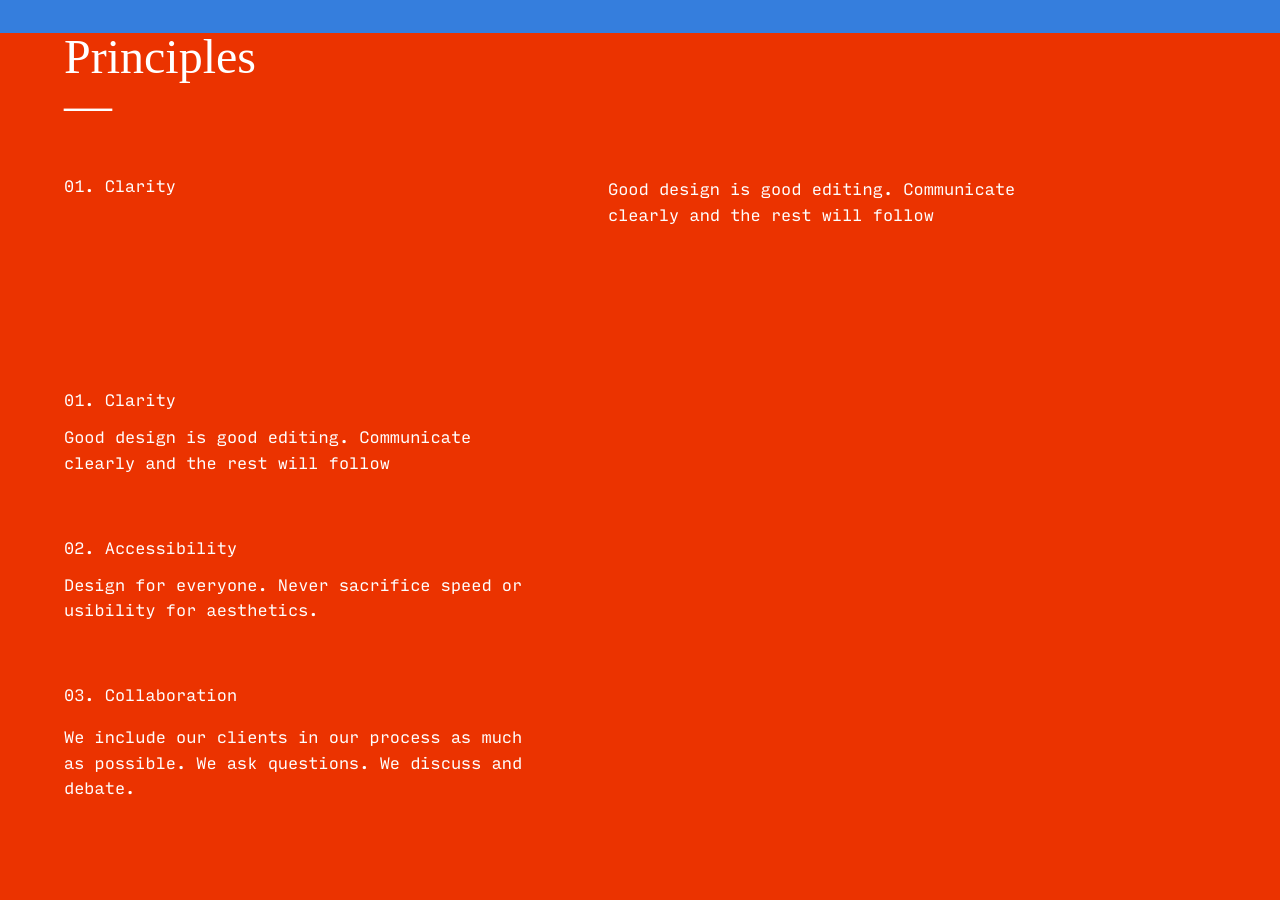
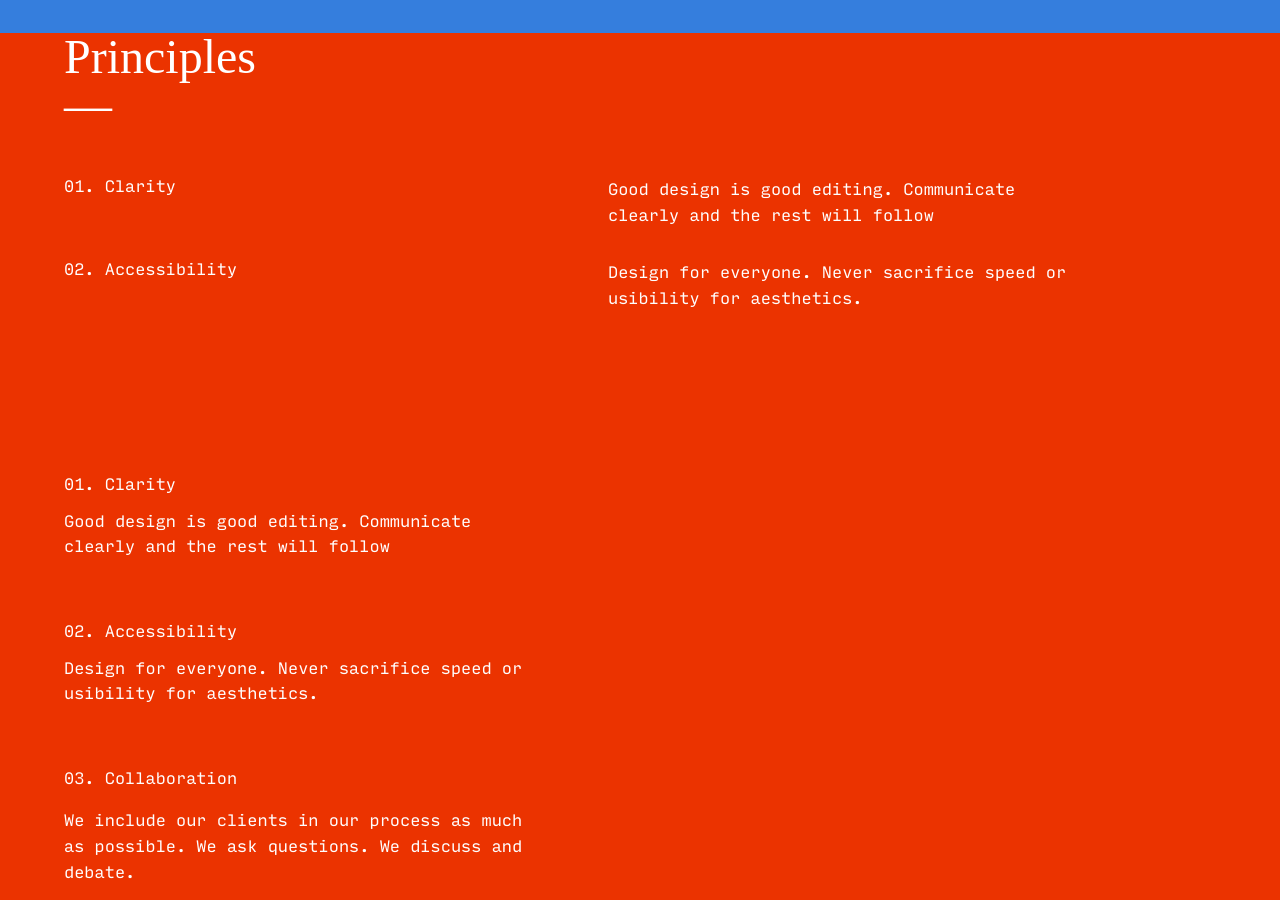
Before and after one commit to wearepatterns/wearepatterns.github.io, a Jekyll site: the page built from index.markdown, in a window 1280 px wide and 900 px high, scrolled down 704 px. Built offline with Jekyll 4.4.1, drawn with Linux system fonts in a browser that asks for light colours.

Commit message:
Update right.html

```diff
--- a/_layouts/right.html
+++ b/_layouts/right.html
@@ -61,6 +61,10 @@
                 <h2 class="f5 normal lh-copy">01. Clarity</h2>
 		<p class="measure-ns">Good design is good editing. Communicate clearly and the rest will follow</p>
             </div>
+            <div class="flex-ns flex-wrap-ns justify-between-ns input-mono f5 mw8">
+                <h2 class="f5 normal lh-copy">02. Accessibility</h2>
+		<p class="measure-ns">Design for everyone. Never sacrifice speed or usibility for aesthetics.</p>
+            </div>
             <div class="mt5 mt6-l pt2 input-mono fw3 measure-ns">
                     <h2 class="f5 normal lh-solid">01. Clarity</h2>
 		    <p>Good design is good editing. Communicate clearly and the rest will follow</p>
```
